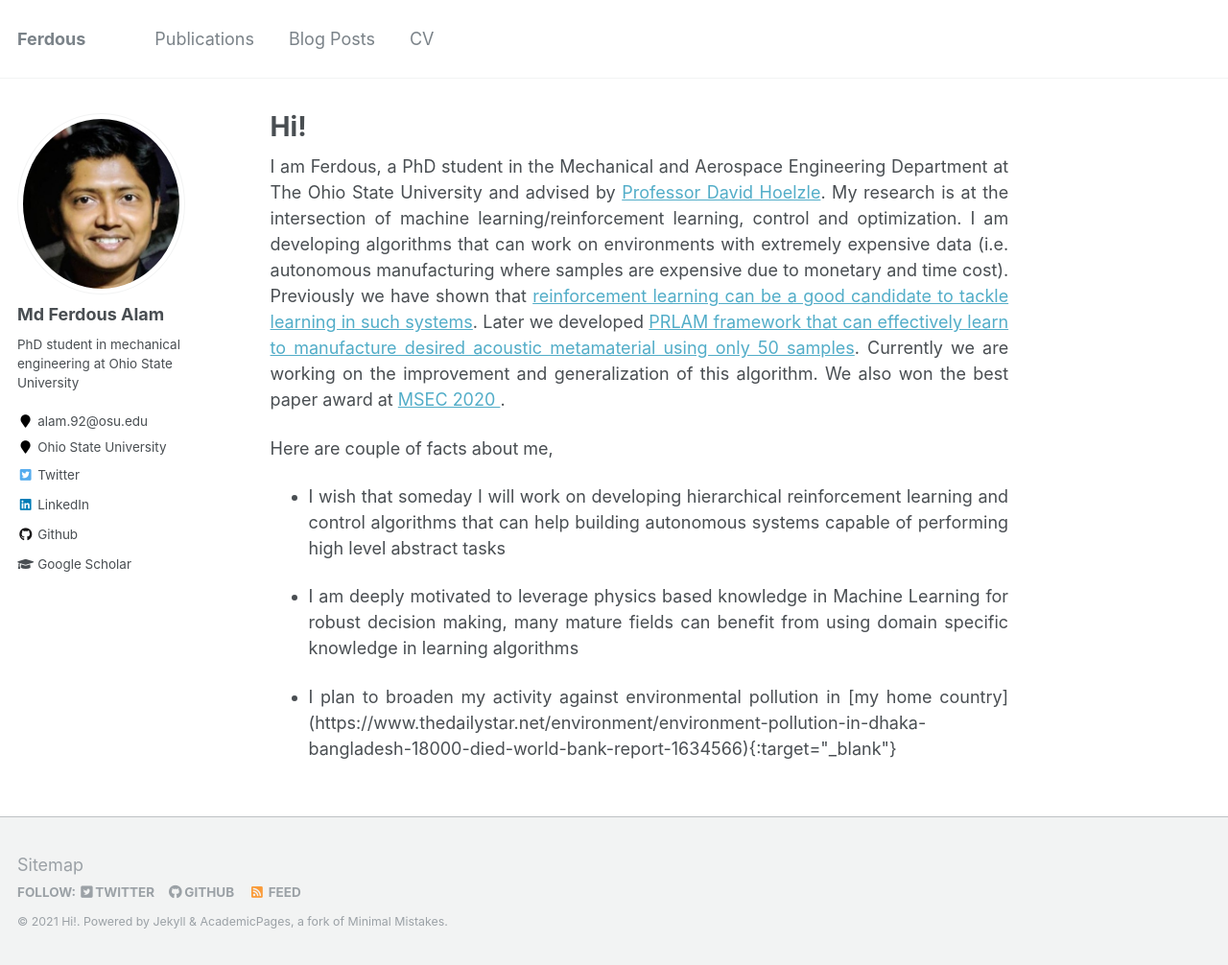
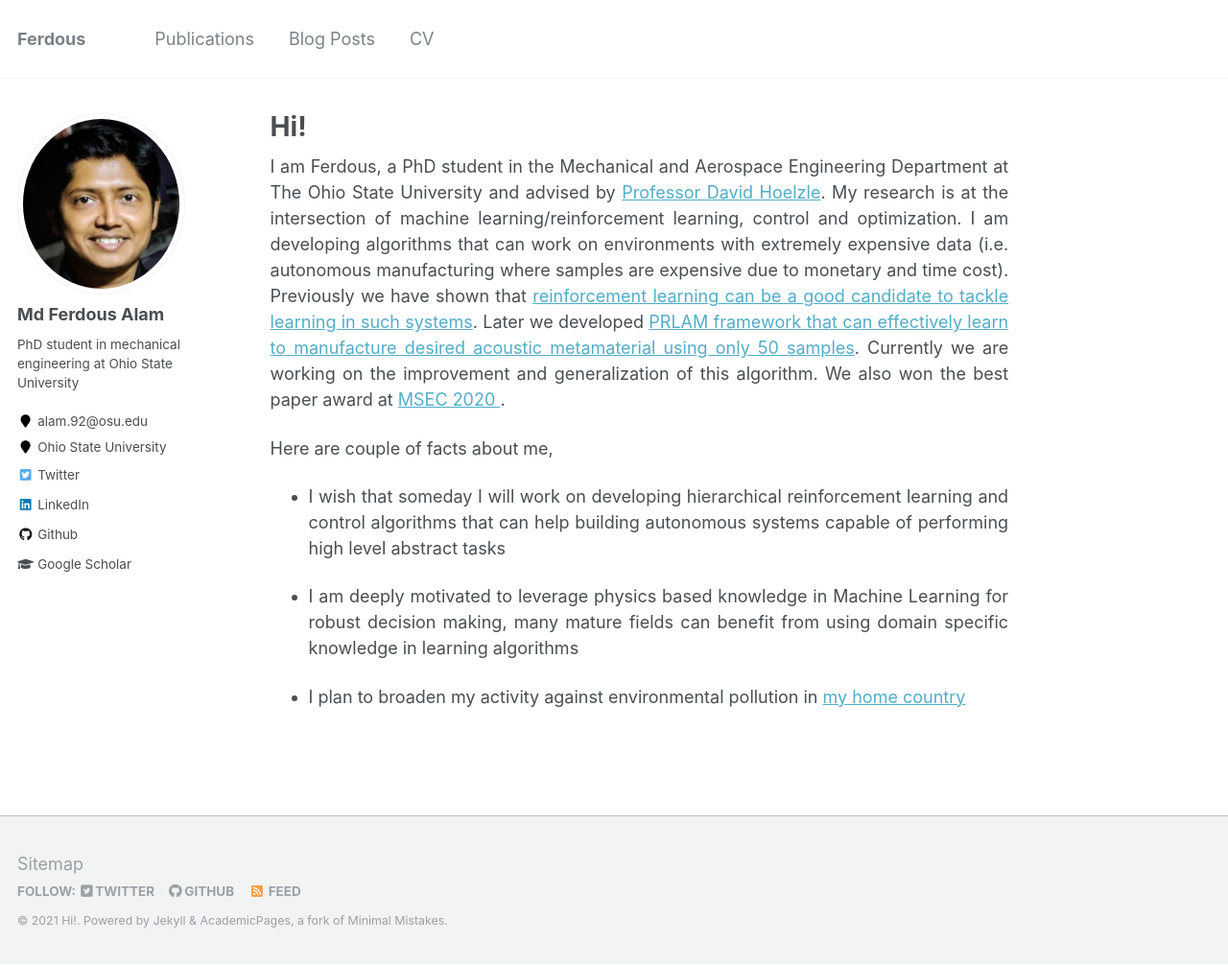
Before and after one commit to ghost-083/ghost-083.github.io, a Jekyll site: the page built from _pages/about.md, in a window 1280 px wide and 1006 px high. Shown: the whole window at 96% size. Built offline with Jekyll 4.4.1, drawn with Linux system fonts in a browser that asks for light colours; some of the changed lines change nothing that is shown.

Commit message:
Trigger rebuild

```diff
--- a/_pages/about.md
+++ b/_pages/about.md
@@ -14,4 +14,4 @@ I am Ferdous, a PhD student in the Mechanical and Aerospace Engineering Departme
 Here are couple of facts about me,
 * <p align="justify">I wish that someday I will work on developing hierarchical reinforcement learning and control algorithms that can help building autonomous systems capable of performing high level abstract tasks </p>
 * <p align="justify">I am deeply motivated to leverage physics based knowledge in Machine Learning for robust decision making, many mature fields can benefit from using domain specific knowledge in learning algorithms </p>
-* <p align="justify"> I plan to broaden my activity against environmental pollution in [my home country](https://www.thedailystar.net/environment/environment-pollution-in-dhaka-bangladesh-18000-died-world-bank-report-1634566){:target="_blank"} </p>
+* <p align="justify"> I plan to broaden my activity against environmental pollution in <a href="https://www.thedailystar.net/environment/environment-pollution-in-dhaka-bangladesh-18000-died-world-bank-report-1634566">my home country</a></p>
```
